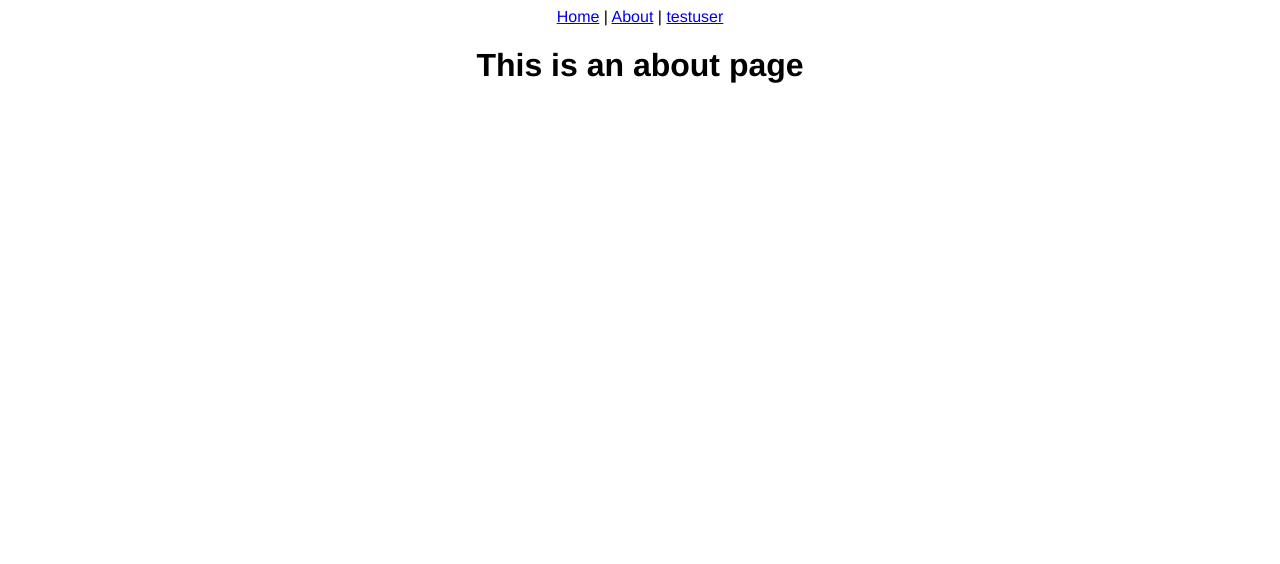
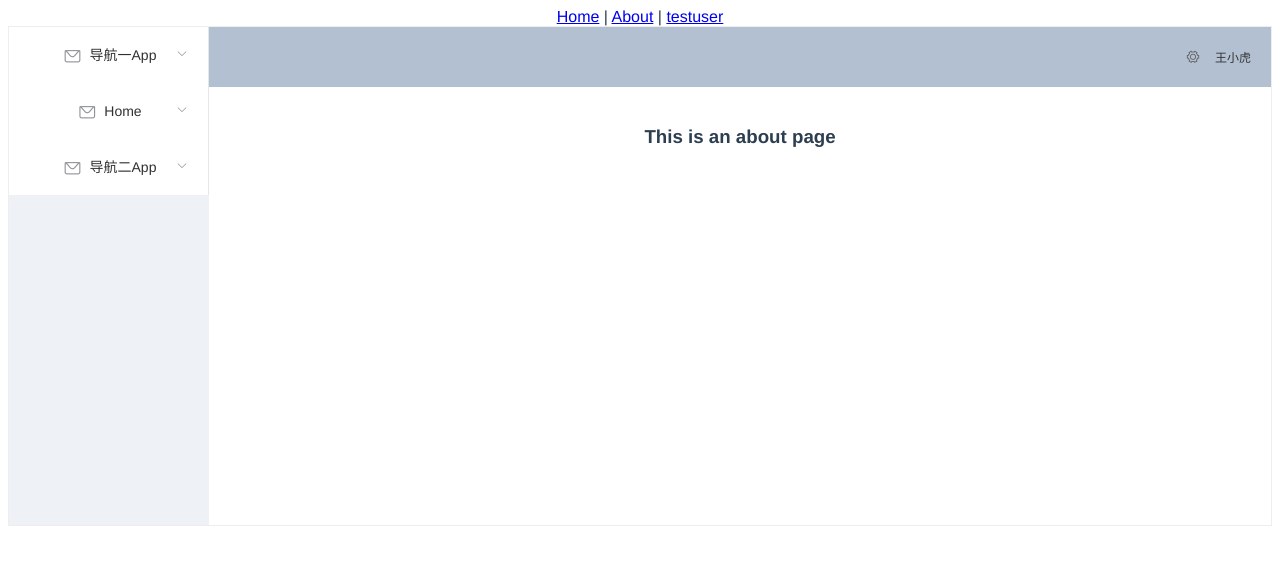
Before and after one commit to snailMai/vueDemo, a Vue app: page /about in a window 1280 px wide. Shown: the top 564 px of the page. Built offline with nearby package versions, Linux system fonts and the light colour scheme.

Commit message:
实现vue element UI,包括解决"套娃"的问题

```diff
--- a/src/App.vue
+++ b/src/App.vue
@@ -1,26 +1,124 @@
 <template>
+
   <div id="app">
     <div id="nav">
     <router-link to="/">Home</router-link> |
     <router-link to="/about">About</router-link> |
     <router-link to="/testuser">testuser</router-link>
           <router-view></router-view>
+
+<!--    <el-container style="height: 500px; border: 1px solid #eee">-->
+<!--      <el-aside width="200px" style="background-color: rgb(238, 241, 246)">-->
+
+<!--&lt;!&ndash;        固定方式&ndash;&gt;-->
+<!--&lt;!&ndash;        <el-menu :default-openeds="['1']" :default-active="'1-1'">&ndash;&gt;-->
+
+<!--&lt;!&ndash;&lt;!&ndash;          只到二级菜单&ndash;&gt;&ndash;&gt;-->
+<!--&lt;!&ndash;          <el-submenu index="1">&ndash;&gt;-->
+<!--&lt;!&ndash;            <template slot="title"><i class="el-icon-message"></i>导航一</template>&ndash;&gt;-->
+<!--&lt;!&ndash;            <el-menu-item index="1-1">选项1</el-menu-item>&ndash;&gt;-->
+<!--&lt;!&ndash;            <el-menu-item index="1-2">选项2</el-menu-item>&ndash;&gt;-->
+<!--&lt;!&ndash;          </el-submenu>&ndash;&gt;-->
+
+<!--&lt;!&ndash;          <el-submenu index="2">&ndash;&gt;-->
+<!--&lt;!&ndash;            <template slot="title"><i class="el-icon-menu"></i>导航二</template>&ndash;&gt;-->
+<!--&lt;!&ndash;            <el-menu-item index="2-1">选项1</el-menu-item>&ndash;&gt;-->
+<!--&lt;!&ndash;            <el-menu-item index="2-2">选项2</el-menu-item>&ndash;&gt;-->
+<!--&lt;!&ndash;          </el-submenu>&ndash;&gt;-->
+
+<!--&lt;!&ndash;          &lt;!&ndash;          只到三级菜单&ndash;&gt;&ndash;&gt;-->
+<!--&lt;!&ndash;          <el-submenu index="3">&ndash;&gt;-->
+<!--&lt;!&ndash;            <template slot="title"><i class="el-icon-message"></i>导航三</template>&ndash;&gt;-->
+<!--&lt;!&ndash;            <el-menu-item index="3-1">选项1</el-menu-item>&ndash;&gt;-->
+<!--&lt;!&ndash;            <el-menu-item index="3-2">选项2</el-menu-item>&ndash;&gt;-->
+<!--&lt;!&ndash;            <el-submenu index="3-3">&ndash;&gt;-->
+<!--&lt;!&ndash;              <template slot="title"><i class="el-icon-setting"></i>选项3</template>&ndash;&gt;-->
+<!--&lt;!&ndash;              <el-menu-item index="3-3-1">选项3-1</el-menu-item>&ndash;&gt;-->
+<!--&lt;!&ndash;              <el-menu-item index="3-3-2">选项3-2</el-menu-item>&ndash;&gt;-->
+<!--&lt;!&ndash;            </el-submenu>&ndash;&gt;-->
+<!--&lt;!&ndash;          </el-submenu>&ndash;&gt;-->
+
+<!--&lt;!&ndash;        </el-menu>&ndash;&gt;-->
+
+<!--&lt;!&ndash;        自动生成aside&ndash;&gt;-->
+<!--        <el-menu>-->
+<!--          <el-submenu v-for="(item, index) in $router.options.routes" :index="index+''">-->
+<!--            <template slot="title"><i class="el-icon-message"></i>{{item.name}}</template>-->
+<!--            <el-menu-item v-for="(item2,index2) in item.children" :index="index+'-'+index2">{{item2.name}}</el-menu-item>-->
+
+<!--          </el-submenu>-->
+<!--        </el-menu>-->
+<!--      </el-aside>-->
+
+<!--      <el-container>-->
+<!--        <el-header style="text-align: right; font-size: 12px">-->
+<!--          <el-dropdown>-->
+<!--            <i class="el-icon-setting" style="margin-right: 15px"></i>-->
+<!--            <el-dropdown-menu slot="dropdown">-->
+<!--              <el-dropdown-item>查看</el-dropdown-item>-->
+<!--              <el-dropdown-item>新增</el-dropdown-item>-->
+<!--              <el-dropdown-item>删除</el-dropdown-item>-->
+<!--            </el-dropdown-menu>-->
+<!--          </el-dropdown>-->
+<!--          <span>王小虎</span>-->
+<!--        </el-header>-->
+
+<!--        <el-main>-->
+<!--          <router-view></router-view>-->
+<!--          &lt;!&ndash;          <el-table :data="tableData">&ndash;&gt;-->
+<!--          &lt;!&ndash;            <el-table-column prop="date" label="日期" width="140">&ndash;&gt;-->
+<!--          &lt;!&ndash;            </el-table-column>&ndash;&gt;-->
+<!--          &lt;!&ndash;            <el-table-column prop="name" label="姓名" width="120">&ndash;&gt;-->
+<!--          &lt;!&ndash;            </el-table-column>&ndash;&gt;-->
+<!--          &lt;!&ndash;            <el-table-column prop="address" label="地址">&ndash;&gt;-->
+<!--          &lt;!&ndash;            </el-table-column>&ndash;&gt;-->
+<!--          &lt;!&ndash;          </el-table>&ndash;&gt;-->
+<!--        </el-main>-->
+<!--      </el-container>-->
+<!--    </el-container>-->
+
+
     </div>
-<!--    <HelloWorld msg="Welcome to Your Vue.js App"/>-->
   </div>
 </template>
 
+<style>
+  .el-header {
+    background-color: #B3C0D1;
+    color: #333;
+    line-height: 60px;
+  }
 
-<style>
+  .el-aside {
+    color: #333;
+  }
+
+
    #app {
      font-family: 'Avenir', Helvetica, Arial, sans-serif;
      -webkit-font-smoothing: antialiased;
      -moz-osx-font-smoothing: grayscale;
      text-align: center;
-    /*color: #2c3e50;*/
+     color: #2c3e50;
      /*margin-top: 60px;*/
    }
+
 </style>
+
+<script>
+  // export default {
+  //   data() {
+  //     const item = {
+  //       date: '2016-05-02',
+  //       name: '王小虎',
+  //       address: '上海市普陀区金沙江路 1518 弄'
+  //     };
+  //     return {
+  //       tableData: Array(20).fill(item)
+  //     }
+  //   }
+  // };
+</script>
 
 #nav {
 padding: 30px;
--- a/src/router/index.js
+++ b/src/router/index.js
@@ -1,35 +1,75 @@
 import Vue from 'vue'
 import VueRouter from 'vue-router'
 import Home from '../views/Home.vue'
-import TestUser from '../views/TestUser.vue'
+// import TestUser from '../views/TestUser.vue'
+import App from "../App"
+import Index from "../views/index"
 
 Vue.use(VueRouter)
 
 const routes = [
+
+  {
+    path: '/',
+    name: '导航一App',
+    component: Index,
+    children: [
+      {
+        path: 'TestUser',
+        name: 'TestUser',
+        component: () => import('../views/TestUser')
+      },
+      {
+        path: '/about',
+        name: 'About',
+        component: () => import('../views/About')
+      }
+    ]
+  },
+
+
   {
     path: '/',
     name: 'Home',
     component: Home  // Home = '../views/Home.vue'
   },
+  //  用于测试重复
+  {
+    path: '/',
+    name: '导航二App',
+    component: App,
+    children: [
+      {
+        path: 'TestUser',
+        name: 'TestUser',
+        component: () => import('../views/TestUser')
+      },
+      {
+        path: '/about',
+        name: 'About',
+        component: () => import('../views/About')
+      }
+    ]
+  },
     // 上边基于vue2.0,下边基于3.0(懒加载)
-  {
-    path: '/about',
-    name: 'About',
-    // route level code-splitting
-    // this generates a separate chunk (about.[hash].js) for this route
-    // which is lazy-loaded when the route is visited.
-    component: () => import(/* webpackChunkName: "about" */ '../views/About.vue')
-  },
+  // {
+  //   path: '/about',
+  //   name: 'About',
+  //   // route level code-splitting
+  //   // this generates a separate chunk (about.[hash].js) for this route
+  //   // which is lazy-loaded when the route is visited.
+  //   component: () => import(/* webpackChunkName: "about" */ '../views/About.vue')
+  // },
     //TestUser
   // {
   //   path: '/TestUser',
   //   component: TestUser
   // }
 
-  {
-    path: '/TestUser',
-    component: () => import('../views/TestUser')
-  }
+  // {
+  //   path: '/TestUser',
+  //   component: () => import('../views/TestUser')
+  // }
 
 
 ]
--- /dev/null
+++ b/src/views/index.vue
@@ -0,0 +1,81 @@
+<template>
+    <el-container style="height: 500px; border: 1px solid #eee">
+        <el-aside width="200px" style="background-color: rgb(238, 241, 246)">
+
+            <!--        固定方式-->
+            <!--        <el-menu :default-openeds="['1']" :default-active="'1-1'">-->
+
+            <!--&lt;!&ndash;          只到二级菜单&ndash;&gt;-->
+            <!--          <el-submenu index="1">-->
+            <!--            <template slot="title"><i class="el-icon-message"></i>导航一</template>-->
+            <!--            <el-menu-item index="1-1">选项1</el-menu-item>-->
+            <!--            <el-menu-item index="1-2">选项2</el-menu-item>-->
+            <!--          </el-submenu>-->
+
+            <!--          <el-submenu index="2">-->
+            <!--            <template slot="title"><i class="el-icon-menu"></i>导航二</template>-->
+            <!--            <el-menu-item index="2-1">选项1</el-menu-item>-->
+            <!--            <el-menu-item index="2-2">选项2</el-menu-item>-->
+            <!--          </el-submenu>-->
+
+            <!--          &lt;!&ndash;          只到三级菜单&ndash;&gt;-->
+            <!--          <el-submenu index="3">-->
+            <!--            <template slot="title"><i class="el-icon-message"></i>导航三</template>-->
+            <!--            <el-menu-item index="3-1">选项1</el-menu-item>-->
+            <!--            <el-menu-item index="3-2">选项2</el-menu-item>-->
+            <!--            <el-submenu index="3-3">-->
+            <!--              <template slot="title"><i class="el-icon-setting"></i>选项3</template>-->
+            <!--              <el-menu-item index="3-3-1">选项3-1</el-menu-item>-->
+            <!--              <el-menu-item index="3-3-2">选项3-2</el-menu-item>-->
+            <!--            </el-submenu>-->
+            <!--          </el-submenu>-->
+
+            <!--        </el-menu>-->
+
+            <!--        自动生成aside-->
+            <el-menu>
+                <el-submenu v-for="(item, index) in $router.options.routes" :index="index+''">
+                    <template slot="title"><i class="el-icon-message"></i>{{item.name}}</template>
+                    <el-menu-item v-for="(item2,index2) in item.children" :index="index+'-'+index2">{{item2.name}}</el-menu-item>
+
+                </el-submenu>
+            </el-menu>
+        </el-aside>
+
+        <el-container>
+            <el-header style="text-align: right; font-size: 12px">
+                <el-dropdown>
+                    <i class="el-icon-setting" style="margin-right: 15px"></i>
+                    <el-dropdown-menu slot="dropdown">
+                        <el-dropdown-item>查看</el-dropdown-item>
+                        <el-dropdown-item>新增</el-dropdown-item>
+                        <el-dropdown-item>删除</el-dropdown-item>
+                    </el-dropdown-menu>
+                </el-dropdown>
+                <span>王小虎</span>
+            </el-header>
+
+            <el-main>
+                <router-view></router-view>
+                <!--          <el-table :data="tableData">-->
+                <!--            <el-table-column prop="date" label="日期" width="140">-->
+                <!--            </el-table-column>-->
+                <!--            <el-table-column prop="name" label="姓名" width="120">-->
+                <!--            </el-table-column>-->
+                <!--            <el-table-column prop="address" label="地址">-->
+                <!--            </el-table-column>-->
+                <!--          </el-table>-->
+            </el-main>
+        </el-container>
+    </el-container>
+</template>
+
+<script>
+    export default {
+        name: "index"
+    }
+</script>
+
+<style scoped>
+
+</style>
```
Lines whose indentation alone changed are shown as unchanged.
